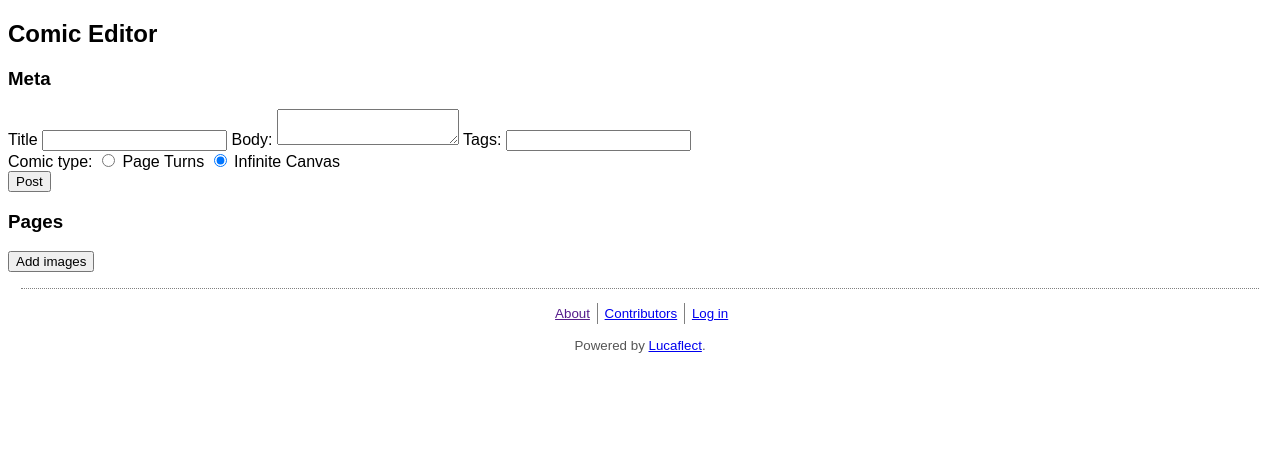
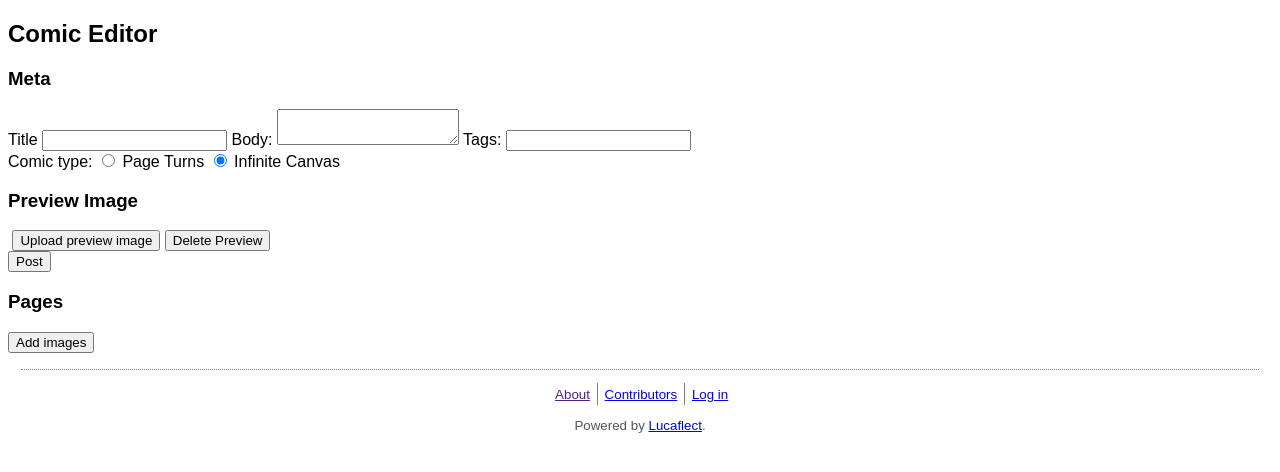
Before and after one commit to ivyallie/Lucaflect, a Python web app: template templates/comic_editor.html in a window 1280 px wide. Shown: the part 39-511 px from the top of the page. Run offline with Jinja, Linux system fonts and the light colour scheme; the template is opened without the code that fills it, so the values that code supplies are empty.

Commit message:
Implemented preview images for comics'

```diff
--- a/static/image_upload.js
+++ b/static/image_upload.js
@@ -1,6 +1,12 @@
 let upload_queue = [];
 let user_files = document.getElementById('files');
+let preview_image_picker = document.getElementById('preview_image_filepicker')
 
+
+    let remove_preview = function() {
+        let img = document.getElementById('preview_image');
+        img.setAttribute('src', '')
+    };
 
 
     let add_to_file_list = function (file,queued) {
@@ -64,9 +70,7 @@ let user_files = document.getElementById('files');
      })
              .then(response => response.json())
              .then(result => {
-              // console.log('Success:', result['path']);
               remove_from_upload_queue(file);
-              console.log(result['path']);
               update_file_list(result['filename'], result['path'])
              })
              .catch(error => {
@@ -82,6 +86,36 @@ let user_files = document.getElementById('files');
         };
     };
 
+    let choose_new_preview = function() {
+        preview_image_picker.click()
+    };
+
+    let upload_preview_image = function() {
+      let file = preview_image_picker.files[0];
+      let formData = new FormData();
+      formData.append('file',file);
+      fetch('/upload',{
+          method: 'PUT',
+          body: formData
+      })
+          .then(response => response.json())
+          .then(result => {
+              set_preview_image(result['internal_filename'])
+          })
+          .catch(error=> {
+              console.log('Error:',error);
+          })
+    };
+
+
+
+    let set_preview_image = function(file) {
+        let img = document.getElementById('preview_image');
+        let img_path = '/uploads/'+file;
+        img.setAttribute('src', img_path);
+    };
+
 
     user_files.addEventListener("change", send_files_to_list);
     document.getElementById('add-images').addEventListener("click", invoke_file_picker);
+    preview_image_picker.addEventListener("change", upload_preview_image);
--- a/static/post_comic.js
+++ b/static/post_comic.js
@@ -4,7 +4,13 @@ let postComic = function () {
     let tags = document.getElementById('tags').value;
     let image_list = getImageList();
     let page_turns = document.getElementById('pageturns');
+    let preview_image = document.getElementById('preview_image');
     let post_button = document.getElementById('post-button');
+    let preview_image_filename = '';
+    let preview_image_src = preview_image.getAttribute('src');
+    if (preview_image_src) {
+        preview_image_filename = preview_image_src.replace(/^.*[\\\/]/, '');
+    }
     let format = 'default';
     if (page_turns.checked) {
         format = 'page_turns'
@@ -14,7 +20,8 @@ let postComic = function () {
         'body_text' : bodytext,
         'tags' : tags.split(','),
         'image_list' : image_list,
-        'format' : format
+        'format' : format,
+        'preview_image' : preview_image_filename
     };
     let post_json = JSON.stringify(post);
     if (!(post_button.getAttribute('data-id'))) {
--- a/templates/comic_editor.html
+++ b/templates/comic_editor.html
@@ -25,6 +25,14 @@
                 <label for="infinitecanvas">Infinite Canvas</label>
             </div>
 
+            <div id="preview_image_picker">
+                <h3>Preview Image</h3>
+                <img src="" id="preview_image"/>
+                <button type="button" id="preview_button" onclick="choose_new_preview()">Upload preview image</button>
+                <button type="button" id="delete_preview" onclick="remove_preview()">Delete Preview</button>
+                <input type="file" id="preview_image_filepicker" style="display: none;">
+            </div>
+
 
             <input value="Post" type="button" onclick="postComic()" id="post-button" data-id=""/>
 
@@ -33,7 +41,7 @@
 
     <div class="pages_editor">
         <h3>Pages</h3>
-        <input type="file" id="files"  multiple style="display: none;">
+        <input type="file" id="files" multiple style="display: none;">
         <button type="button" id="add-images">Add images</button>
         <ul id="file_list" class="js-sortable">
 
@@ -41,15 +49,17 @@
         </ul>
     </div>
     <template id="listed_file_template">
- <li draggable="true" data-imgurl="" ><span class="display_text"></span><button onclick="remove_from_list(this)">&times;</button> </li>
+        <li draggable="true" data-imgurl=""><span class="display_text"></span>
+            <button onclick="remove_from_list(this)">&times;</button>
+        </li>
     </template>
-    {%  if content %}
+    {% if content %}
         <script src="{{ url_for('static', filename='initialize_editor.js') }}"></script>
         <script>
             let content_json = JSON.parse('{{ content | tojson | safe }}');
             initialize_editor(content_json)</script>
     {% endif %}
-    <script src="{{ url_for('static', filename='html5sortable.js') }}" ></script>
+    <script src="{{ url_for('static', filename='html5sortable.js') }}"></script>
     <script>
         sortable('.js-sortable', {
             forcePlaceholderSize: true,
@@ -57,9 +67,10 @@ sortable('.js-sortable', {
             hoverClass: 'sort_hover',
         });
     </script>
-    <script src="{{ url_for('static', filename='image_upload.js') }}" ></script>
+    <script src="{{ url_for('static', filename='image_upload.js') }}"></script>
     <script src="{{ url_for('static', filename='post_comic.js') }}"></script>
     <script src="{{ url_for('static', filename='common.js') }}"></script>
+
 
 {% endblock %}
 {% block scripts %}
```
Also changed, not shown: content.py (+8 -2 lines), routes.py (+8 -1 lines), static/initialize_editor.js (+9 -0 lines), templates/index.html (+5 -5 lines). Lines whose indentation alone changed are shown as unchanged.
